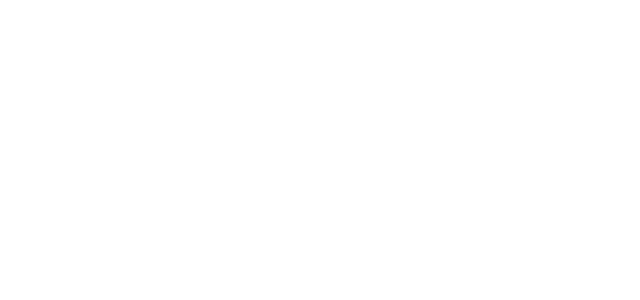
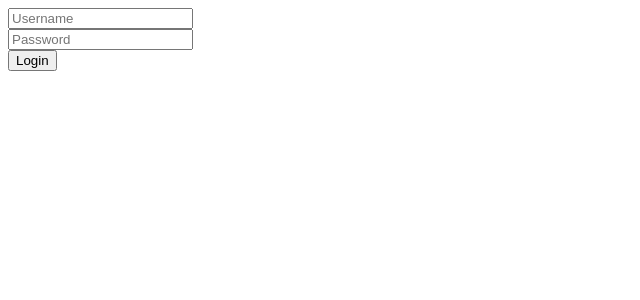
Before and after one commit to acciojob/lift-state-up-5-ritikj0536, a React app: page / in a window 1280 px wide. Shown: the top 300 px of the page, without its empty margins (0-640 px from the left). Built offline with nearby package versions, Linux system fonts and the light colour scheme.

Commit message:
loggedindone

```diff
--- a/src/components/App.js
+++ b/src/components/App.js
@@ -1,13 +1,62 @@
+import React, { useState } from "react";
 
-import React from "react";
-import './../styles/App.css';
+const Login = ({ isLoggedIn, onLogin }) => {
+  const [username, setUsername] = useState("");
+  const [password, setPassword] = useState("");
+
+  function handleSubmit(e) {
+    e.preventDefault();
+
+    // check if both fields are filled
+    if (username.trim() !== "" && password.trim() !== "") {
+      onLogin();
+    } else {
+      alert("Please enter username and password");
+    }
+  }
+
+  if (isLoggedIn) {
+    return <h2>You are logged in</h2>;
+  }
+
+  return (
+    <form onSubmit={handleSubmit}>
+      <div>
+        <input
+          type="text"
+          placeholder="Username"
+          value={username}
+          onChange={(e) => setUsername(e.target.value)}
+        />
+      </div>
+
+      <div>
+        <input
+          type="password"
+          placeholder="Password"
+          value={password}
+          onChange={(e) => setPassword(e.target.value)}
+        />
+      </div>
+
+      <button type="submit">Login</button>
+    </form>
+  );
+};
 
 const App = () => {
+  const [isLoggedIn, setIsLoggedIn] = useState(false);
+
+  function handleLogin() {
+    setIsLoggedIn(true);
+  }
+
   return (
     <div>
-        {/* Do not remove the main div */}
+      {/* Do not remove the main div */}
+      <Login isLoggedIn={isLoggedIn} onLogin={handleLogin} />
     </div>
-  )
-}
+  );
+};
 
-export default App
+export default App;
```
